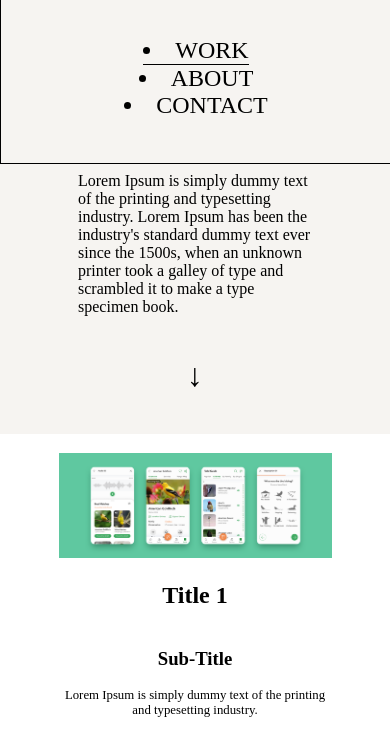
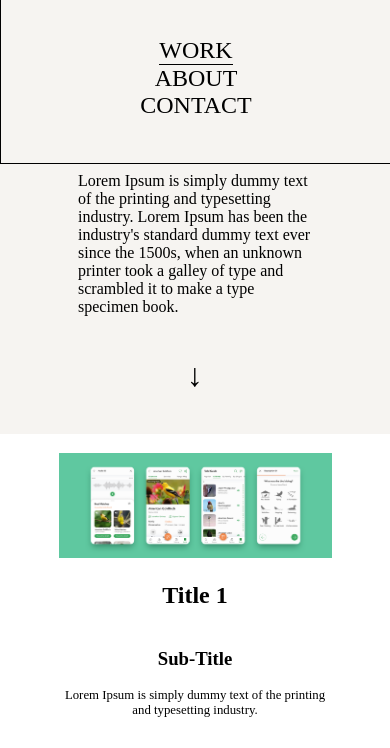
Before and after one commit to tarablusdev/tarablus.dev-test, a plain HTML site: page index.html in a window 390 px wide. Shown: the part 57-805 px from the top of the page. Drawn offline with Linux system fonts and the light colour scheme.

Commit message:
Fix List Style Not None

```diff
--- a/styles.css
+++ b/styles.css
@@ -60,8 +60,7 @@ nav .burger-menu {
         left: 0%
     }
 }
-.mobile
-li {
+.mobile-nav li {
     list-style: none;
 }
 .hidden {
```
